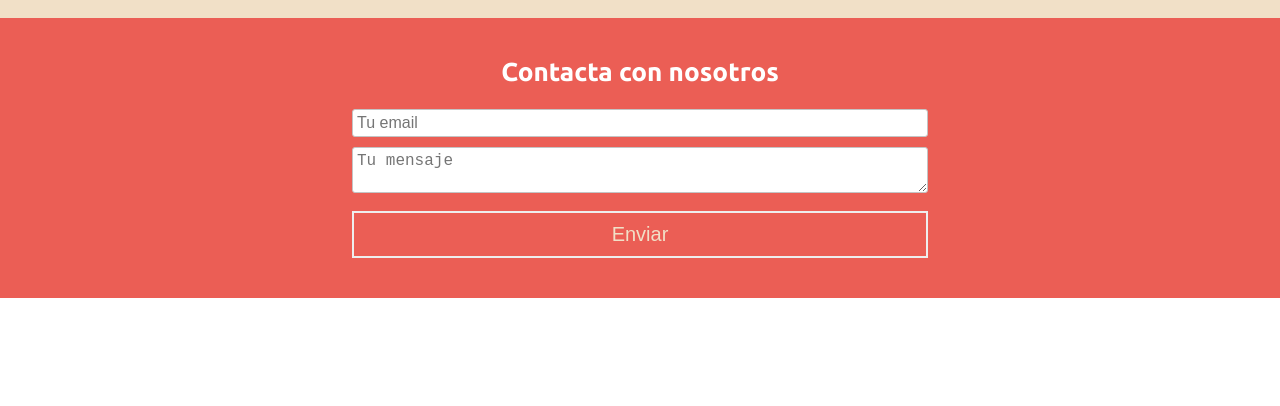
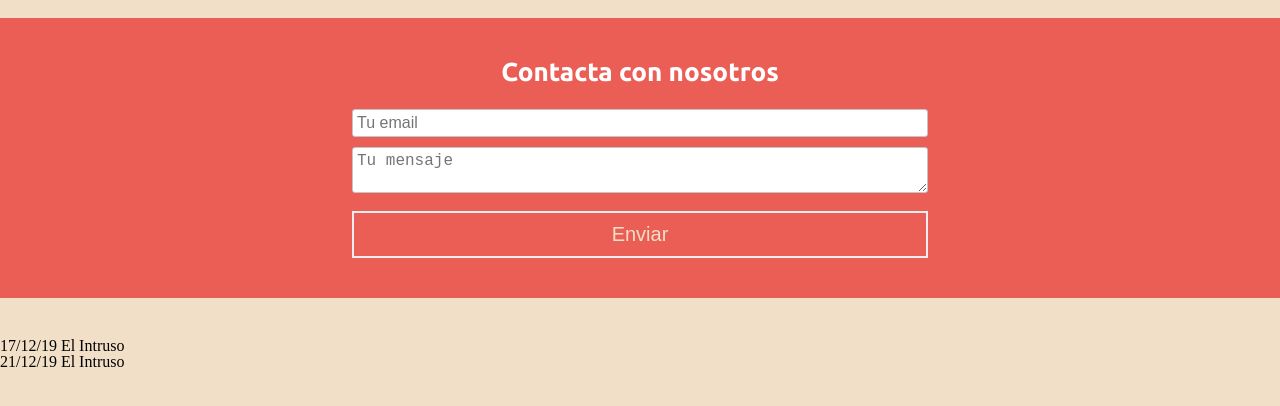
Before and after one commit to Bluesmile82/bad-possum, a Gatsby site: page / in a window 1280 px wide. Shown: the part 1743-2149 px from the top of the page. Before the commit the page ends 2041 px from the top, so only its background shows below. Built offline with nearby package versions, Linux system fonts and the light colour scheme; Gatsby itself is replaced by a stand-in of ours.

Commit message:
Add concerts from json data

```diff
--- a/gatsby-config.js
+++ b/gatsby-config.js
@@ -12,11 +12,20 @@ module.exports = {
       options: {
         fonts: [
           `Ubuntu\:700`,
-          `Open Sans\:300,400,400i,700` // you can also specify font weights and styles
+          `Open Sans\:300,400,400i,700`, // you can also specify font weights and styles
         ],
-        display: 'swap'
-      }
+        display: "swap",
+      },
     },
+    `gatsby-transformer-json`,
+    {
+      resolve: `gatsby-source-filesystem`,
+      options: {
+        name: `data`,
+        path: `${__dirname}/src/data/`,
+      },
+    },
+
     {
       resolve: `gatsby-source-filesystem`,
       options: {
--- a/package.json
+++ b/package.json
@@ -16,6 +16,7 @@
     "gatsby-plugin-sharp": "^2.2.13",
     "gatsby-remark-embed-video": "^2.0.0",
     "gatsby-source-filesystem": "^2.1.11",
+    "gatsby-transformer-json": "^2.2.15",
     "gatsby-transformer-remark": "^2.6.27",
     "gatsby-transformer-sharp": "^2.2.7",
     "google-fonts-plugin": "2.0.2",
--- /dev/null
+++ b/src/components/concerts/concerts.js
@@ -0,0 +1,33 @@
+import React from 'react';
+import { graphql, StaticQuery } from "gatsby"
+import "./concerts.scss"
+
+const Concerts = data => (
+  <div className="c-concerts">
+    <StaticQuery
+      query={graphql`
+        query ConcertsQuery {
+          allConcertsJson {
+            edges {
+              node {
+                date
+                place
+              }
+            }
+          }
+        }
+      `}
+      render={data => (
+        <ul>
+          {data.allConcertsJson.edges.map(item =>
+            <li key={item.node.date}>
+              {item.node.date} {item.node.place}
+            </li>
+          )}
+        </ul>
+      )}
+    />
+  </div>
+)
+
+export default Concerts;
--- /dev/null
+++ b/src/components/concerts/concerts.scss
@@ -0,0 +1 @@
+@import '../../styles/settings.scss';
--- /dev/null
+++ b/src/data/concerts.json
@@ -0,0 +1,10 @@
+[
+  {
+   "date": "17/12/19",
+   "place": "El Intruso"
+  },
+  {
+    "date": "21/12/19",
+    "place": "El Intruso"
+  }
+]
--- a/src/pages/index.js
+++ b/src/pages/index.js
@@ -4,6 +4,7 @@ import { useStaticQuery, graphql } from "gatsby"
 import Layout from "../components/layout"
 import Section from "../components/section/section"
 import SenderForm from "../components/sender-form/sender-form"
+import Concerts from "../components/concerts/concerts"
 import Image from "../components/image"
 import SEO from "../components/seo"
 import './index.scss';
@@ -132,6 +133,9 @@ const IndexPage = () => (
         </form>
       </div>
     </Section>
+    <Section>
+      <Concerts />
+    </Section>
   </Layout>
 )
 
```
Also changed, not shown: 1 other file.
